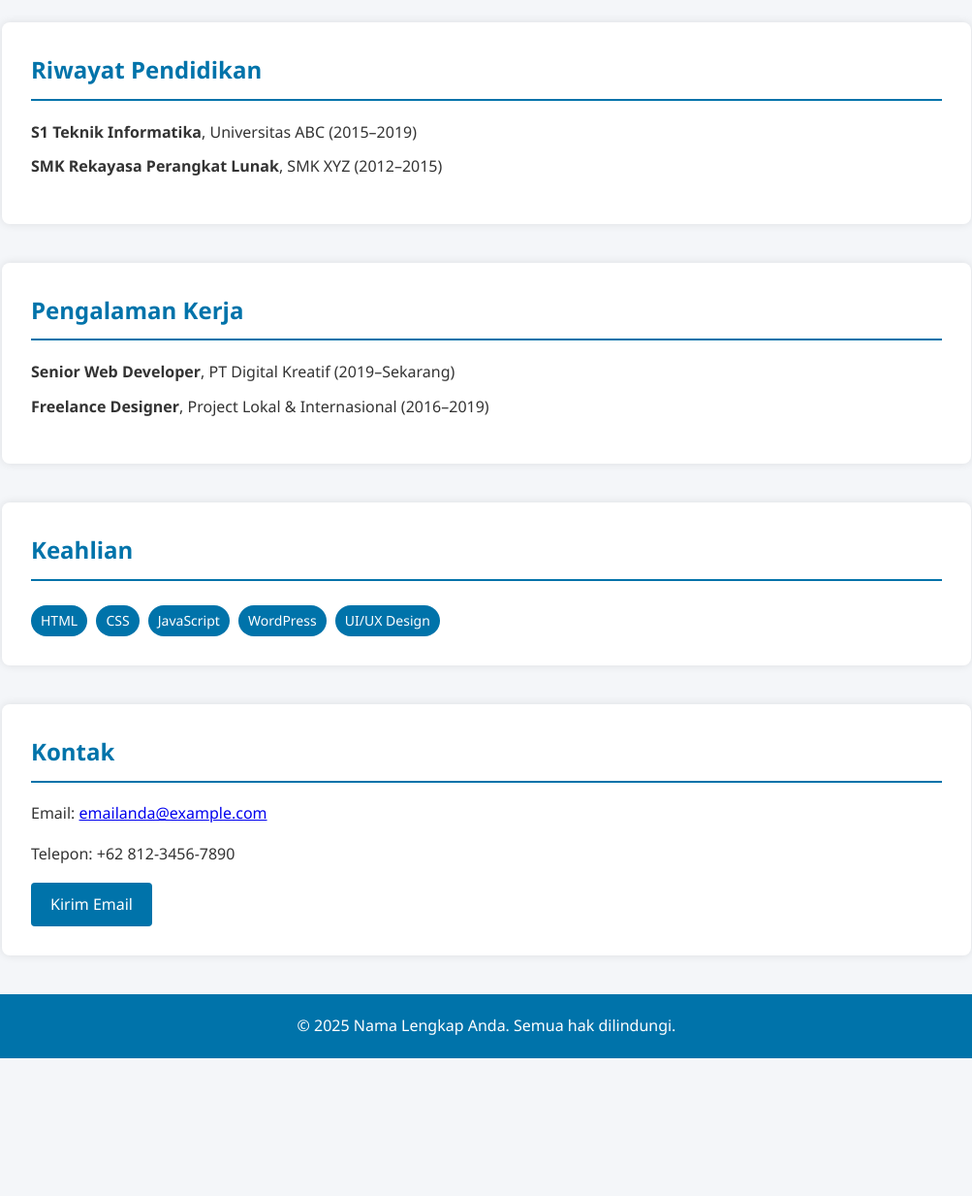
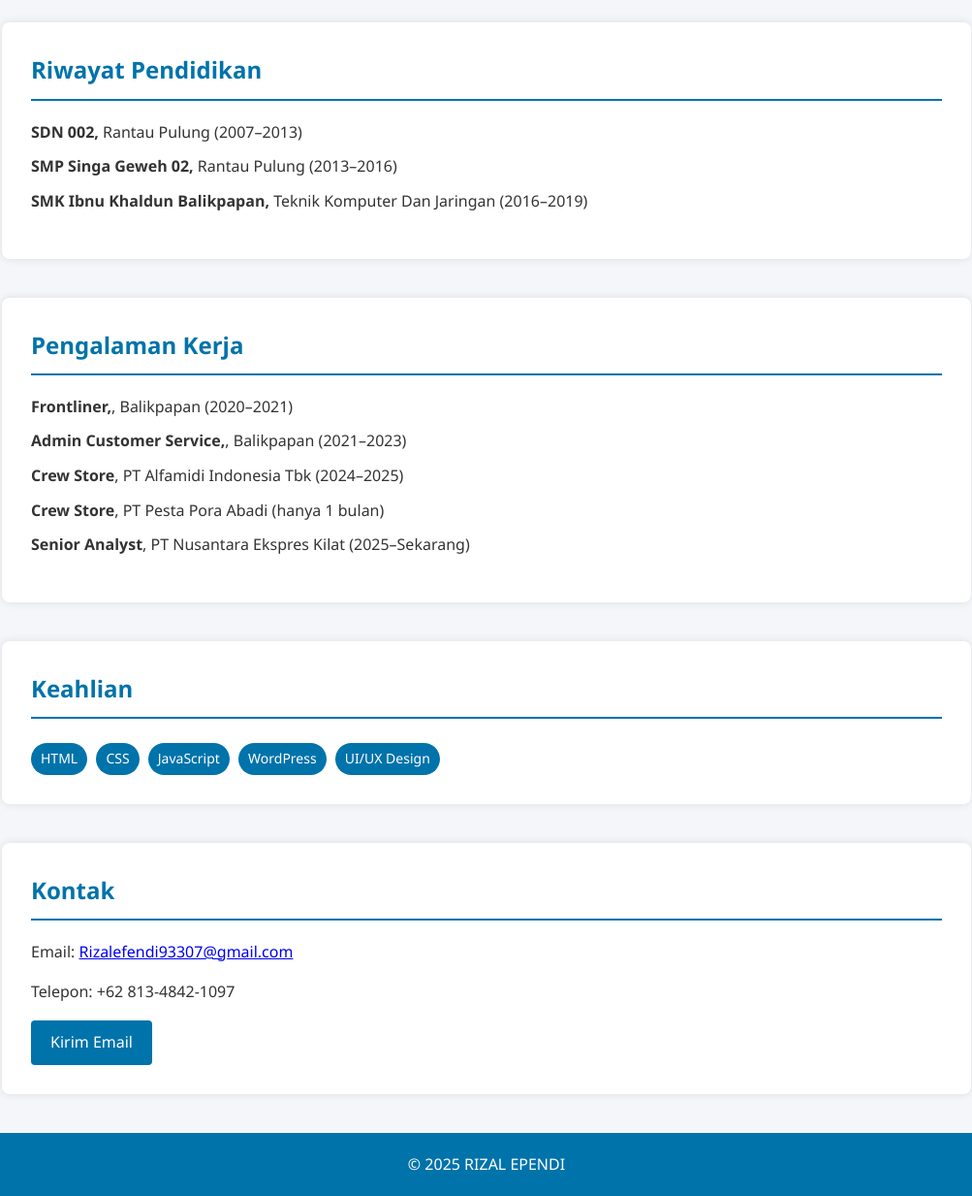
Before and after one commit to Tya-Ar/Tesweb, a plain HTML site: page index.html in a window 1280 px wide. Shown: the part 440-1673 px from the top of the page at 97% size, without its empty margins (138-1141 px from the left). Before the commit the page ends 1531 px from the top, so only its background shows below. Drawn offline with Linux system fonts and the light colour scheme.

Commit message:
index.html

```diff
--- a/index.html
+++ b/index.html
@@ -3,7 +3,7 @@
 <head>
   <meta charset="UTF-8">
   <meta name="viewport" content="width=device-width, initial-scale=1.0">
-  <title>Curriculum Vitae - Nama Anda</title>
+  <title>Curriculum Vitae - RIZAL EPENDI</title>
   <style>
     body {
       margin: 0;
@@ -120,16 +120,20 @@
     <div class="section fade-in">
   <h2>Riwayat Pendidikan</h2>
   <ul>
-        <li><strong>S1 Teknik Informatika</strong>, Universitas ABC (2015–2019)</li>
-        <li><strong>SMK Rekayasa Perangkat Lunak</strong>, SMK XYZ (2012–2015)</li>
+    <li><strong>SDN 002,</strong> Rantau Pulung (2007–2013)</li>
+    <li><strong>SMP Singa Geweh 02,</strong> Rantau Pulung (2013–2016)</li>
+    <li><strong>SMK Ibnu Khaldun Balikpapan,</strong> Teknik Komputer Dan Jaringan (2016–2019)</li>
   </ul>
 </div>
 
     <div class="section fade-in">
   <h2>Pengalaman Kerja</h2>
   <ul>
-        <li><strong>Senior Web Developer</strong>, PT Digital Kreatif (2019–Sekarang)</li>
-        <li><strong>Freelance Designer</strong>, Project Lokal & Internasional (2016–2019)</li>
+    <li><strong>Frontliner,</strong>, Balikpapan (2020–2021)</li>
+    <li><strong>Admin Customer Service,</strong>, Balikpapan (2021–2023)</li>
+    <li><strong>Crew Store</strong>, PT Alfamidi Indonesia Tbk (2024–2025)</li>
+    <li><strong>Crew Store</strong>, PT Pesta Pora Abadi (hanya 1 bulan)</li>
+    <li><strong>Senior Analyst</strong>, PT Nusantara Ekspres Kilat (2025–Sekarang)</li>
   </ul>
 </div>
 
@@ -144,14 +148,14 @@
 
     <div class="section fade-in">
       <h2>Kontak</h2>
-      <p>Email: <a href="mailto:emailanda@example.com">emailanda@example.com</a></p>
-      <p>Telepon: +62 812-3456-7890</p>
-      <a href="mailto:emailanda@example.com" class="button">Kirim Email</a>
+      <p>Email: <a href="mailto:Rizalefendi93307@gmail.com">Rizalefendi93307@gmail.com</a></p>
+      <p>Telepon: +62 813-4842-1097</p>
+      <a href="mailto:Rizalefendi93307@gmail.com" class="button">Kirim Email</a>
     </div>
   </div>
 
   <footer>
-    &copy; 2025 Nama Lengkap Anda. Semua hak dilindungi.
+    &copy; 2025 RIZAL EPENDI
   </footer>
 
   <script>
```
Lines whose indentation alone changed are shown as unchanged.
